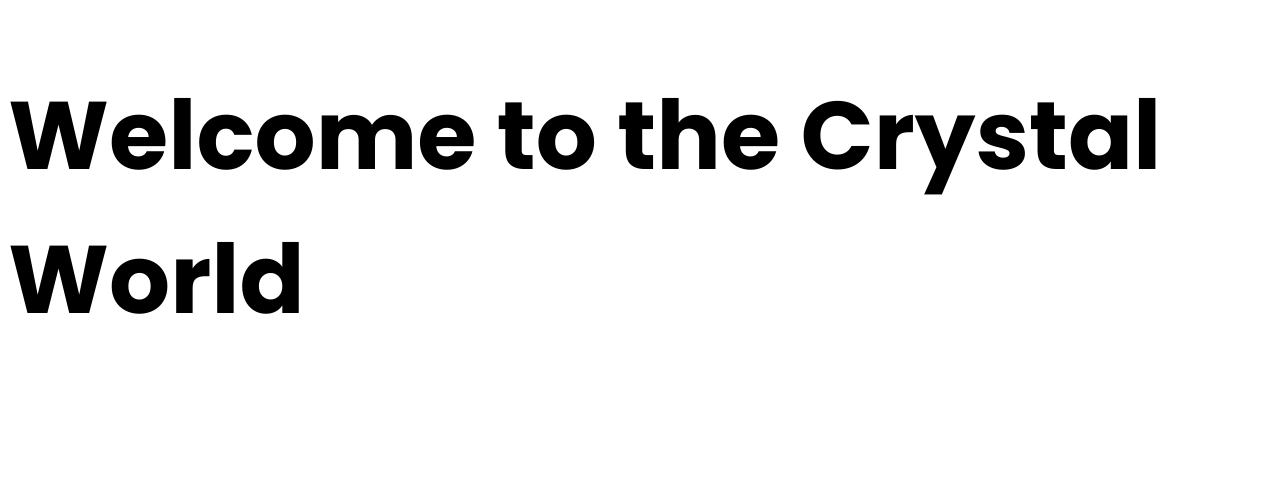
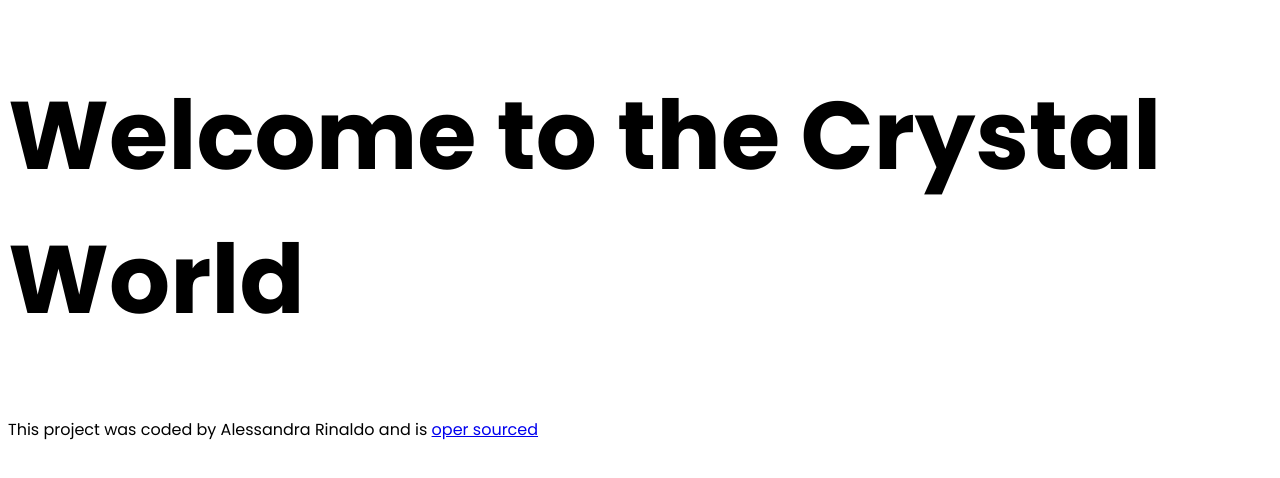
Before and after one commit to Alessandra198/crystals-project, a plain HTML site: page index.html in a window 1280 px wide. Drawn offline with Linux system fonts and the light colour scheme.

Commit message:
Added footer

```diff
--- a/index.html
+++ b/index.html
@@ -14,5 +14,14 @@
   </head>
   <body>
     <h1>Welcome to the Crystal World</h1>
+    <footer>
+      This project was coded by Alessandra Rinaldo and is
+      <a
+        href="https://github.com/Alessandra198/crystals-project"
+        title="Github Repository"
+        target="_blank"
+        >oper sourced</a
+      >
+    </footer>
   </body>
 </html>
```
